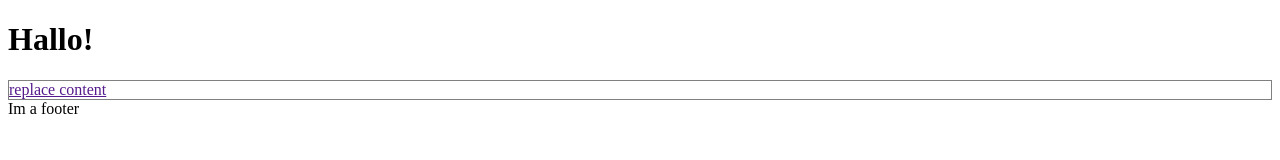
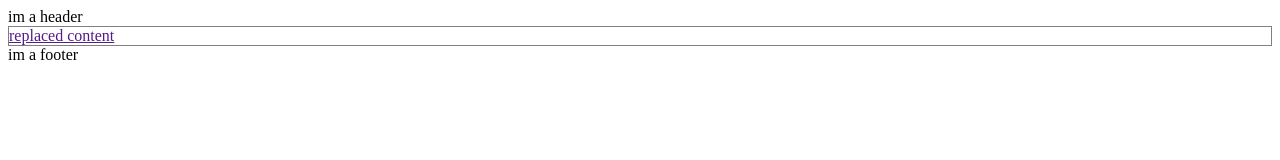
Before and after one commit to kovaradam/html-importer-test, a website: page src/index.html in a window 1280 px wide. Drawn offline with Linux system fonts and the light colour scheme.

Commit message:
add readme

```diff
--- a/src/footer.html
+++ b/src/footer.html
@@ -1 +1 @@
-<footer><slot> Im a footer </slot></footer>
+<footer>im a footer</footer>
--- /dev/null
+++ b/src/header.html
@@ -0,0 +1 @@
+<header>im a header</header>
--- a/src/index.html
+++ b/src/index.html
@@ -5,13 +5,12 @@
     <meta http-equiv="X-UA-Compatible" content="IE=edge" />
     <title>web component html importer</title>
     <meta name="viewport" content="width=device-width, initial-scale=1" />
-    <link rel="stylesheet" type="text/css" media="screen" href="main.css" />
     <script src="importer.js" defer></script>
   </head>
 
   <body>
-    <h1>Hallo!</h1>
-    <import-html src="slot.html"><a href="">replace content</a></import-html>
+    <import-html src="header.html"></import-html>
+    <import-html src="slot.html"><a href="">replaced content</a></import-html>
     <import-html src="footer.html"></import-html>
   </body>
 </html>
```
Also changed, not shown: README.md (added).
